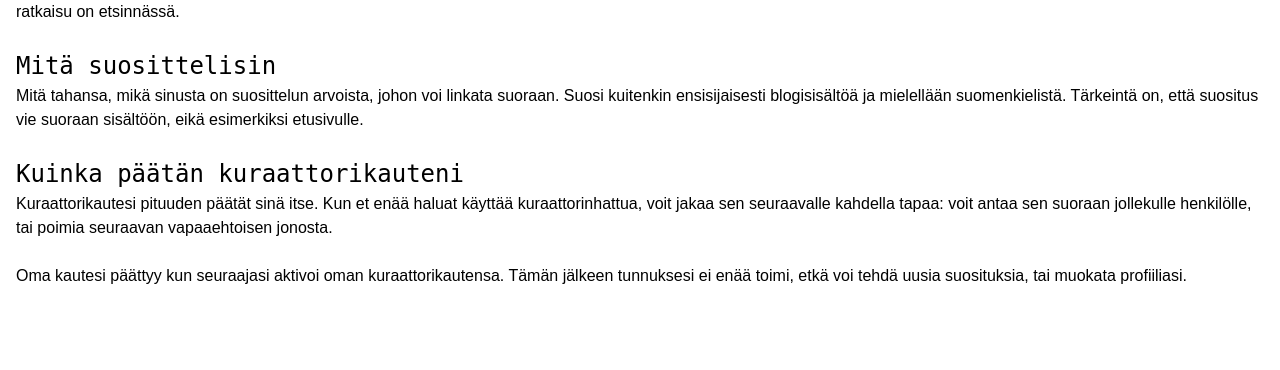
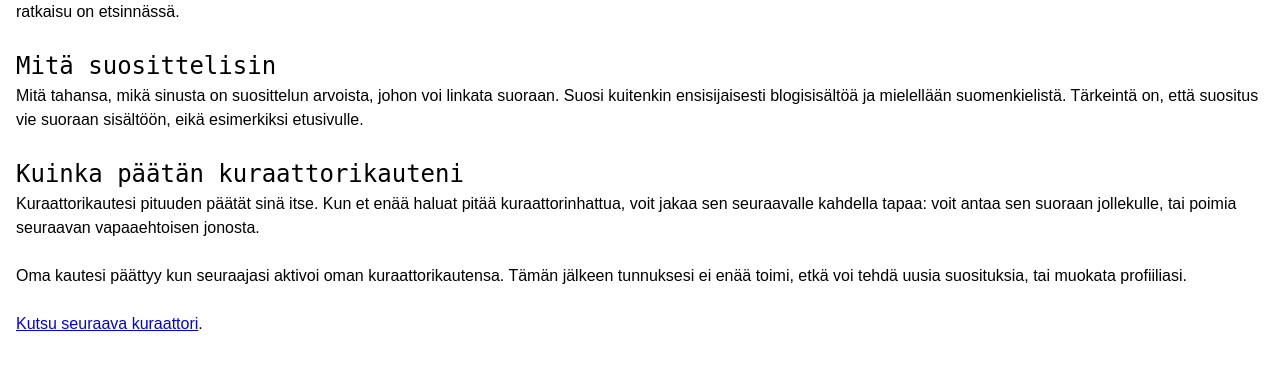
Before and after one commit to nikcorg/justnyt, a PHP site: template justnyt/templates/curator/home.php in a window 1280 px wide. Shown: the part 228-598 px from the top of the page. Run offline with PHP 8.4, Linux system fonts and the light colour scheme; the template is opened without the code that fills it: most values are stand-ins (such as "Sample title", 1, 10 or a date in 2020); some libraries are stand-ins or nearby versions.

Commit message:
Add link to token creation

```diff
--- a/justnyt/templates/curator/home.php
+++ b/justnyt/templates/curator/home.php
@@ -10,5 +10,6 @@
 <p>Mitä tahansa, mikä sinusta on suosittelun arvoista, johon voi linkata suoraan. Suosi kuitenkin ensisijaisesti blogisisältöä ja mielellään suomenkielistä. Tärkeintä on, että suositus vie suoraan sisältöön, eikä esimerkiksi etusivulle.</p>
 
 <h2>Kuinka päätän kuraattorikauteni</h2>
-<p>Kuraattorikautesi pituuden päätät sinä itse. Kun et enää haluat käyttää kuraattorinhattua, voit jakaa sen seuraavalle kahdella tapaa: voit antaa sen suoraan jollekulle henkilölle, tai poimia seuraavan vapaaehtoisen jonosta.</p>
+<p>Kuraattorikautesi pituuden päätät sinä itse. Kun et enää haluat pitää kuraattorinhattua, voit jakaa sen seuraavalle kahdella tapaa: voit antaa sen suoraan jollekulle, tai poimia seuraavan vapaaehtoisen jonosta.</p>
 <p>Oma kautesi päättyy kun seuraajasi aktivoi oman kuraattorikautensa. Tämän jälkeen tunnuksesi ei enää toimi, etkä voi tehdä uusia suosituksia, tai muokata profiiliasi.</p>
+<p><a href="/kuraattori/<?= $token ?>/seuraava">Kutsu seuraava kuraattori</a>.</p>
```
